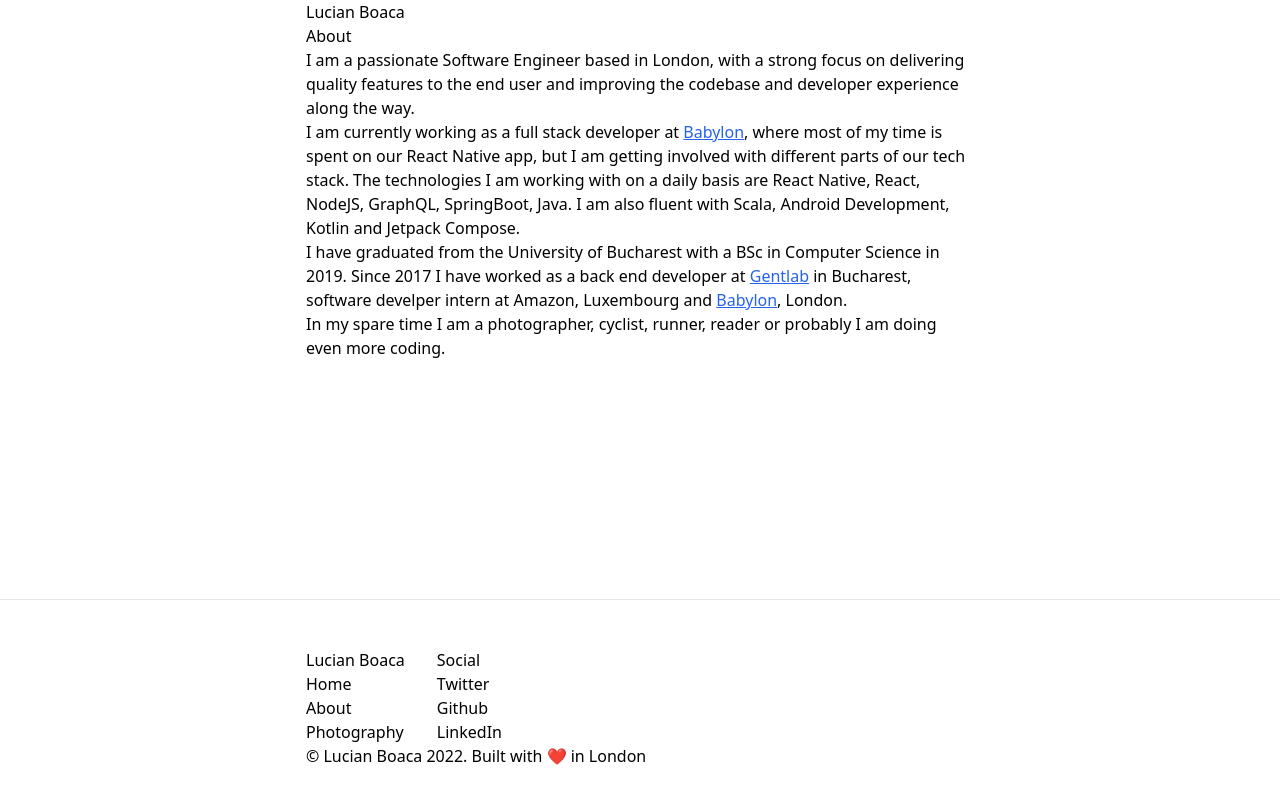
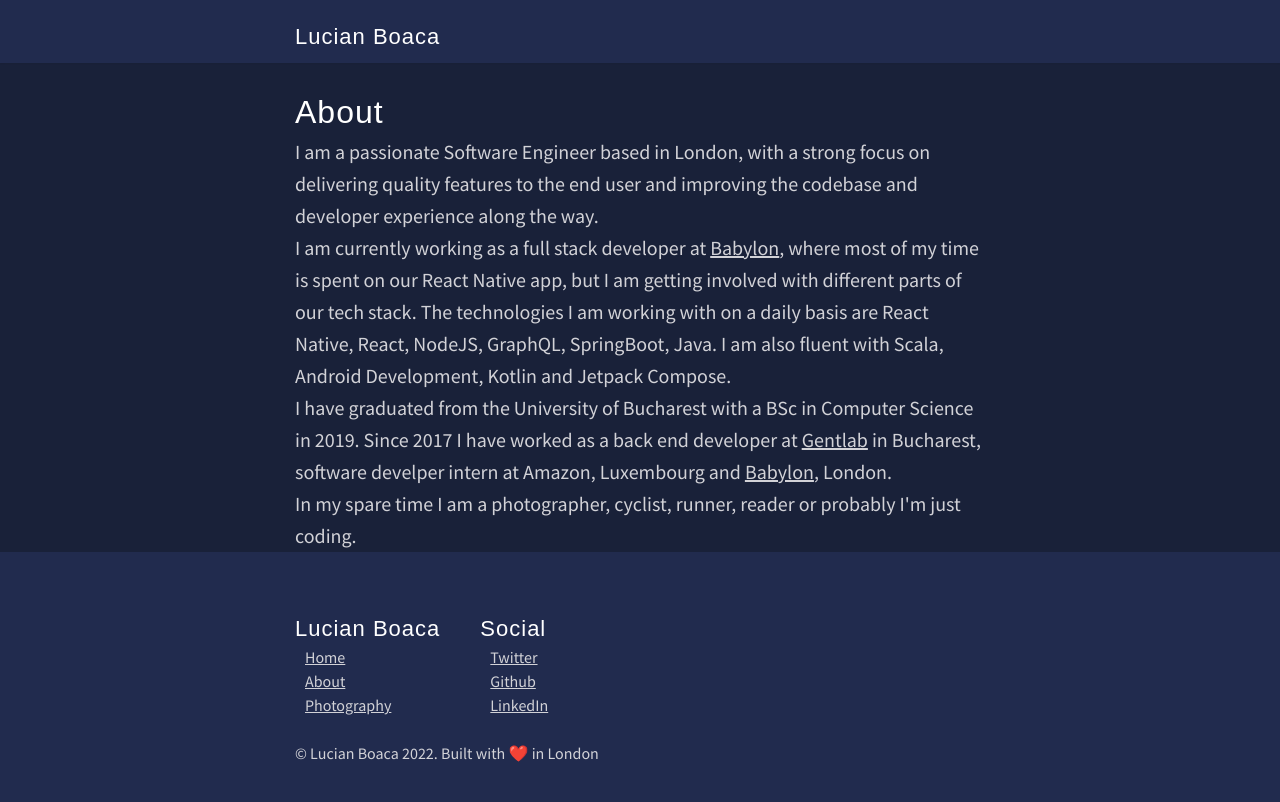
Before and after one commit to lucianbc/lucianbc, a Gatsby site: page /about in a window 1280 px wide. Built offline with nearby package versions, Linux system fonts and the light colour scheme; Gatsby itself is replaced by a stand-in of ours.

Commit message:
Added styling

```diff
--- a/gatsby-config.js
+++ b/gatsby-config.js
@@ -1,6 +1,7 @@
 module.exports = {
   plugins: [
     `gatsby-plugin-postcss`,
+    `gatsby-plugin-sass`,
     `gatsby-plugin-image`,
     `gatsby-plugin-sharp`,
     `gatsby-transformer-sharp`,
--- a/src/components/ExternalLink.tsx
+++ b/src/components/ExternalLink.tsx
@@ -4,4 +4,4 @@
   props: JSX.IntrinsicAttributes &
     React.ClassAttributes<HTMLAnchorElement> &
     React.AnchorHTMLAttributes<HTMLAnchorElement>
-) => <a {...props} target="_blank" className="underline text-blue-600" />;
+) => <a {...props} target="_blank" />;
--- a/src/components/Footer.tsx
+++ b/src/components/Footer.tsx
@@ -4,8 +4,8 @@
 
 export const Footer = () => {
   return (
-    <footer className="border-t pt-12 pb-8">
-      <div className="container mx-auto flex flex-wrap">
+    <footer className="pt-12 pb-8">
+      <div className="container mx-auto flex flex-wrap mb-4">
         <section className="mr-8">
           <h3>Lucian Boaca</h3>
           <ul>
--- a/src/components/Header.tsx
+++ b/src/components/Header.tsx
@@ -3,9 +3,11 @@
 
 export const Header = () => {
   return (
-    <header>
+    <header className="pt-4 pb-2 shadow-sm">
       <nav className="container mx-auto">
-        <Link to="/">Lucian Boaca</Link>
+        <Link to="/">
+          <h3>Lucian Boaca</h3>
+        </Link>
       </nav>
     </header>
   );
--- a/src/pages/about.tsx
+++ b/src/pages/about.tsx
@@ -4,7 +4,7 @@
 const About = () => {
   return (
     <Layout>
-      <main className="container mx-auto">
+      <main className="container mx-auto mt-4 pt-1">
         <h1>About</h1>
         <p>
           I am a passionate Software Engineer based in London, with a strong
@@ -32,7 +32,7 @@
 
         <p>
           In my spare time I am a photographer, cyclist, runner, reader or
-          probably I am doing even more coding.
+          probably I'm just coding.
         </p>
       </main>
     </Layout>
--- a/src/pages/blogPost.tsx
+++ b/src/pages/blogPost.tsx
@@ -1,7 +1,8 @@
 import React from "react";
 import { graphql } from "gatsby";
 import { defineCustomElements as deckDeckGoHighlightElement } from "@deckdeckgo/highlight-code/dist/loader";
-import { Footer, Header, Layout } from "../components";
+import { Layout } from "../components";
+import "../styles/blog.scss";
 
 deckDeckGoHighlightElement();
 
@@ -21,26 +22,15 @@
 `;
 
 const BlogPost = ({ data }) => {
-  // return (
-  //   <>
-  //     <Header />
-  //     <div className="container mx-auto">
-  //       <h1>{data.markdownRemark.frontmatter.title}</h1>
-  //       <p>
-  //         {`${data.markdownRemark.fields.date} • ${data.markdownRemark.timeToRead} min read`}
-  //       </p>
-  //       <div dangerouslySetInnerHTML={{ __html: data.markdownRemark.html }} />
-  //     </div>
-  //     <Footer />
-  //   </>
-  // );
   return (
     <Layout>
-      <div className="container mx-auto">
-        <h1>{data.markdownRemark.frontmatter.title}</h1>
-        <p>
-          {`${data.markdownRemark.fields.date} • ${data.markdownRemark.timeToRead} min read`}
-        </p>
+      <div className="container mx-auto mt-4 pt-1">
+        <div className="mb-8">
+          <h1>{data.markdownRemark.frontmatter.title}</h1>
+          <p>
+            {`${data.markdownRemark.fields.date} • ${data.markdownRemark.timeToRead} min read`}
+          </p>
+        </div>
         <div dangerouslySetInnerHTML={{ __html: data.markdownRemark.html }} />
       </div>
     </Layout>
--- a/src/pages/index.tsx
+++ b/src/pages/index.tsx
@@ -49,8 +49,8 @@
 
 const BlogPosts = ({ data }: { data: Data }) => {
   return (
-    <main>
-      <div className="container mx-auto">
+    <main className="py-8">
+      <div className="container mx-auto space-y-4">
         {React.Children.toArray(
           data.allFile.nodes.map((node) => {
             return (
@@ -73,7 +73,7 @@
 
 const Hero = () => {
   return (
-    <section className="bg-teal-100">
+    <section className="">
       <div className="container mx-auto py-8">
         <div className="grid grid-cols-1 md:grid-cols-2 gap-4">
           <div className="items-center justify-center flex">
@@ -88,11 +88,13 @@
           <div className="items-center justify-center flex">
             <div className="text-center md:text-left">
               <h1>Hi, I'm Lucian</h1>
-              <p>
-                I am a software engineer and I currently work as a React Native
-                developer at Babylon. Here I'm writing about all things coding.
+              <div className="text-sm">
+                <p className="leading-5 mb-2">
+                  I am a software engineer and I currently work as a React
+                  Native developer at Babylon. Here I'm writing about all things
+                  coding.
                 </p>
-              <p>
+                <p className="leading-5">
                   Find me on{" "}
                   <ExternalLink href={links.github}>GitHub</ExternalLink>,{" "}
                   <ExternalLink href={links.twitter}>Twitter</ExternalLink> or
@@ -102,6 +104,7 @@
                   </ExternalLink>
                   .
                 </p>
+              </div>
             </div>
           </div>
         </div>
--- /dev/null
+++ b/src/styles/blog.scss
@@ -0,0 +1,23 @@
+p {
+  margin-top: 0.5rem;
+  margin-bottom: 2rem;
+}
+
+h2 {
+  margin-top: 2rem;
+}
+
+p {
+  code {
+    background-color: #2b3348;
+    padding: 0px 10px;
+    display: inline-block;
+    font-size: 0.8rem;
+    line-height: 1.3rem;
+    border-radius: 5px;
+  }
+}
+
+footer {
+  margin-top: 40px;
+}
--- a/src/styles/theme.scss
+++ b/src/styles/theme.scss
@@ -1,3 +1,85 @@
-/* footer {
-  background-color: red;
-} */
+@import url("https://fonts.googleapis.com/css2?family=Montserrat:ital,wght@0,200;0,300;0,400;0,500;0,600;0,700;1,200;1,300;1,400;1,500;1,600&family=Source+Sans+Pro:ital,wght@0,200;0,300;0,400;0,600;0,700;0,900;1,200;1,300;1,400;1,600;1,700;1,900&display=swap");
+
+html {
+  font-family: "Source Sans Pro", sans-serif;
+  font-size: 20px;
+  background-color: #192139;
+}
+
+a {
+  text-decoration: underline;
+
+  transition: all 0.2s;
+
+  &:hover {
+    color: white;
+  }
+}
+
+header,
+article {
+  a {
+    text-decoration: none;
+  }
+}
+
+header,
+footer {
+  background-color: #212b4e;
+}
+
+h1,
+h2,
+h3 {
+  font-family: "Montserrar", sans-serif;
+  letter-spacing: 0.05rem;
+  color: #fff;
+}
+
+p,
+small,
+footer {
+  color: #d2d2d7;
+}
+
+p {
+  line-height: 1.6rem;
+}
+
+h1 {
+  font-size: 1.6rem;
+}
+
+h2 {
+  font-size: 1.2rem;
+}
+
+h3 {
+  font-size: 1.1rem;
+}
+
+small {
+  font-size: 0.7rem;
+}
+
+article {
+  p {
+    font-size: 0.8rem;
+    line-height: 1.3rem;
+  }
+
+  h2 {
+    line-height: 1rem;
+  }
+}
+
+footer {
+  ul {
+    font-size: 0.8rem;
+    padding-left: 10px;
+  }
+
+  p {
+    font-size: 0.8rem;
+  }
+}
--- a/tailwind.config.js
+++ b/tailwind.config.js
@@ -6,10 +6,10 @@
       padding: "1rem",
       screens: {
         sm: "100%",
-        md: "700px",
-        lg: "700px",
-        xl: "700px",
-        "2xl": "700px",
+        md: "730px",
+        lg: "730px",
+        xl: "730px",
+        "2xl": "730px",
       },
     },
   },
```
Lines whose indentation alone changed are shown as unchanged.
